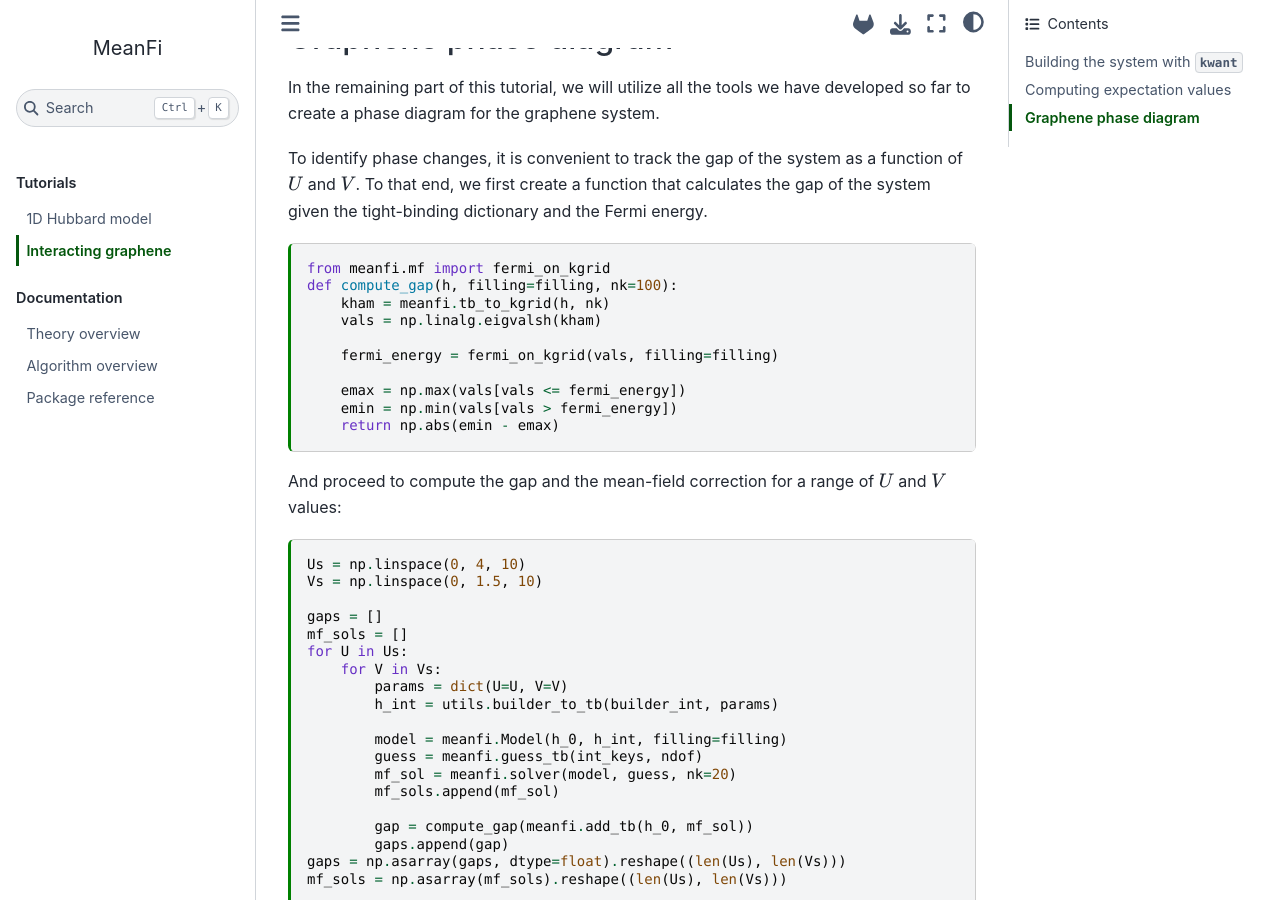
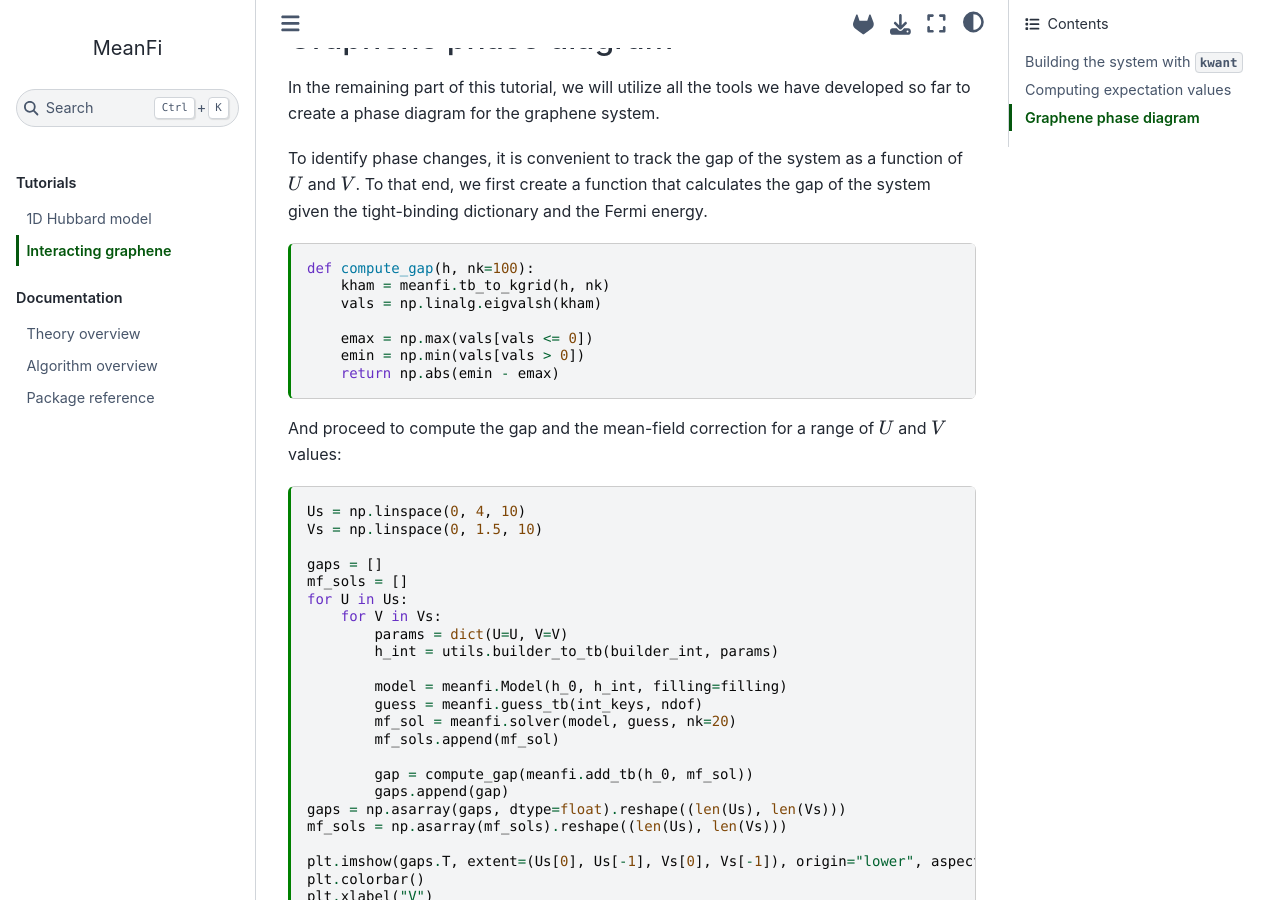
Before and after one commit to quantum-tinkerer/MeanFi, a Sphinx documentation site: the page built from docs/source/tutorial/graphene_example.md, in a window 1280 px wide and 900 px high, scrolled down 2976 px. Built offline with Sphinx 7.4.7 and the Sphinx Book theme 1.1.4, drawn with Linux system fonts in a browser that asks for light colours; the version number could not be read and is left out; comment, search, counter and statistics services are not loaded; cross-references to code outside the pages are shown as plain code.

Commit message:
remove fermi calculation in graphene tutorial

````diff
--- a/docs/source/tutorial/graphene_example.md
+++ b/docs/source/tutorial/graphene_example.md
@@ -138,15 +138,12 @@ To identify phase changes, it is convenient to track the gap of the system as a
 To that end, we first create a function that calculates the gap of the system given the tight-binding dictionary and the Fermi energy.
 
 ```{code-cell} ipython3
-from meanfi.mf import fermi_on_kgrid
-def compute_gap(h, filling=filling, nk=100):
+def compute_gap(h, nk=100):
     kham = meanfi.tb_to_kgrid(h, nk)
     vals = np.linalg.eigvalsh(kham)
 
-    fermi_energy = fermi_on_kgrid(vals, filling=filling)
-
-    emax = np.max(vals[vals <= fermi_energy])
-    emin = np.min(vals[vals > fermi_energy])
+    emax = np.max(vals[vals <= 0])
+    emin = np.min(vals[vals > 0])
     return np.abs(emin - emax)
 ```
 
````
